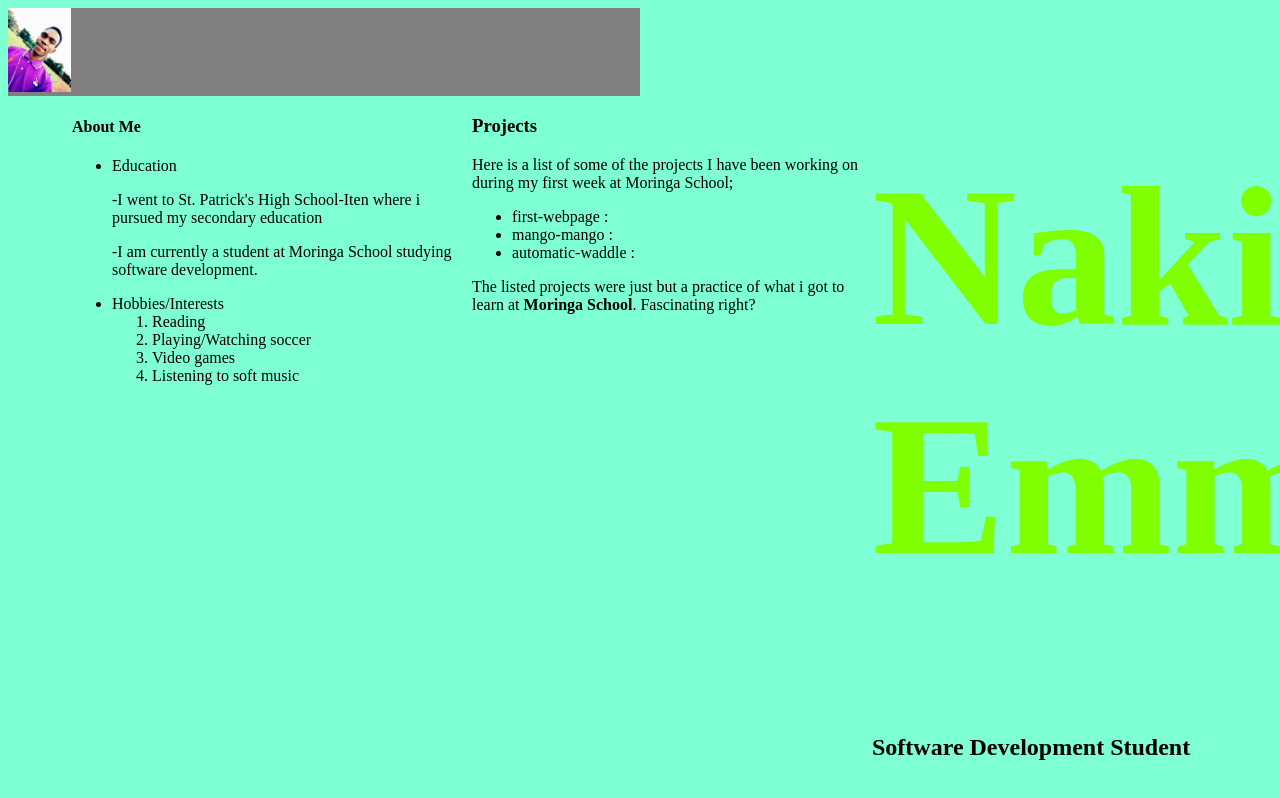
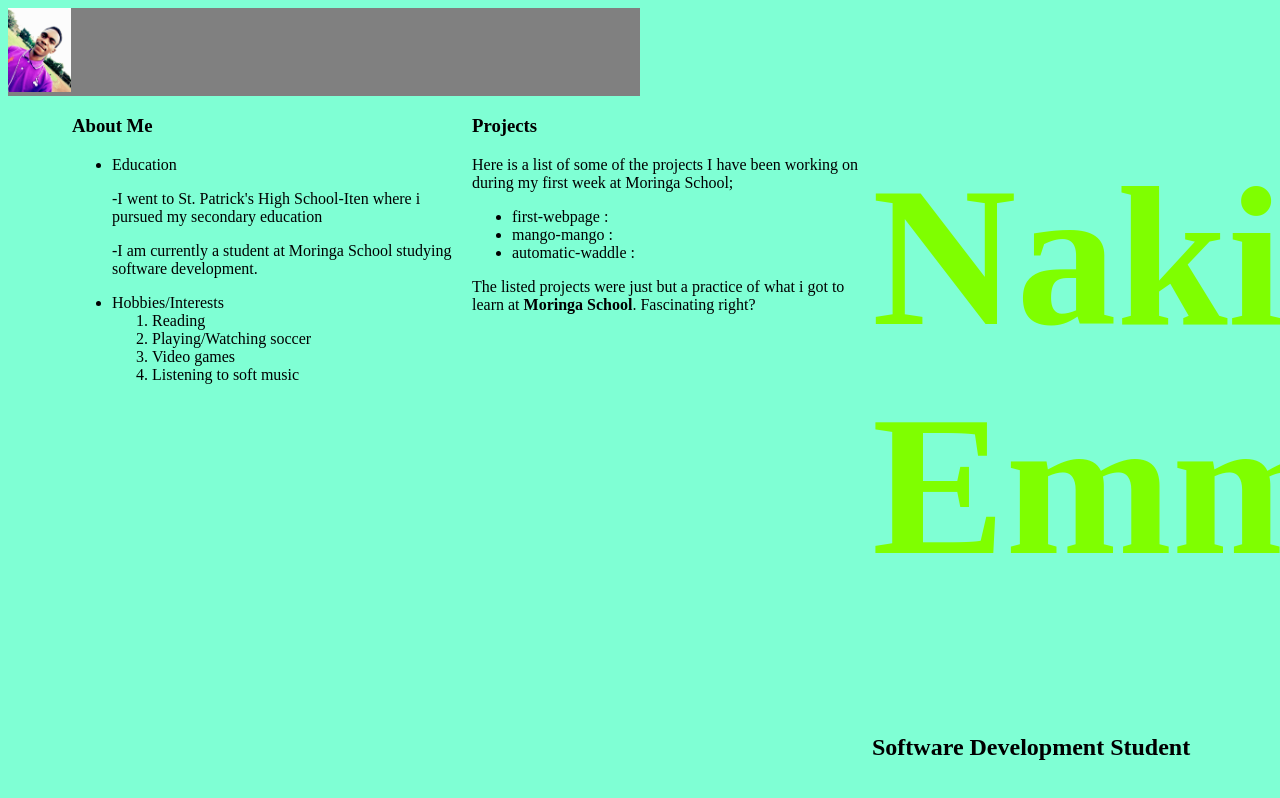
Before and after one commit to emmanakitare/REPEAT-PROJECT, a plain HTML site: page repeat-project.html in a window 1280 px wide. Shown: the top 798 px of the page. Drawn offline with Linux system fonts and the light colour scheme; files that its build step writes are made by us from their sources.

Commit message:
Adjust the headings and add columns

```diff
--- a/repeat-project.html
+++ b/repeat-project.html
@@ -23,7 +23,7 @@
         <p>The listed projects were just but a practice of what i got to learn at <strong>Moringa School</strong>. Fascinating right?</p>
       </div>
       <div class="column">
-        <h4>About Me</h4>
+        <h3>About Me</h3>
         <ul>
             <li>Education</li>
             <p>-I went to St. Patrick's High School-Iten where i pursued my secondary education</p>
```
